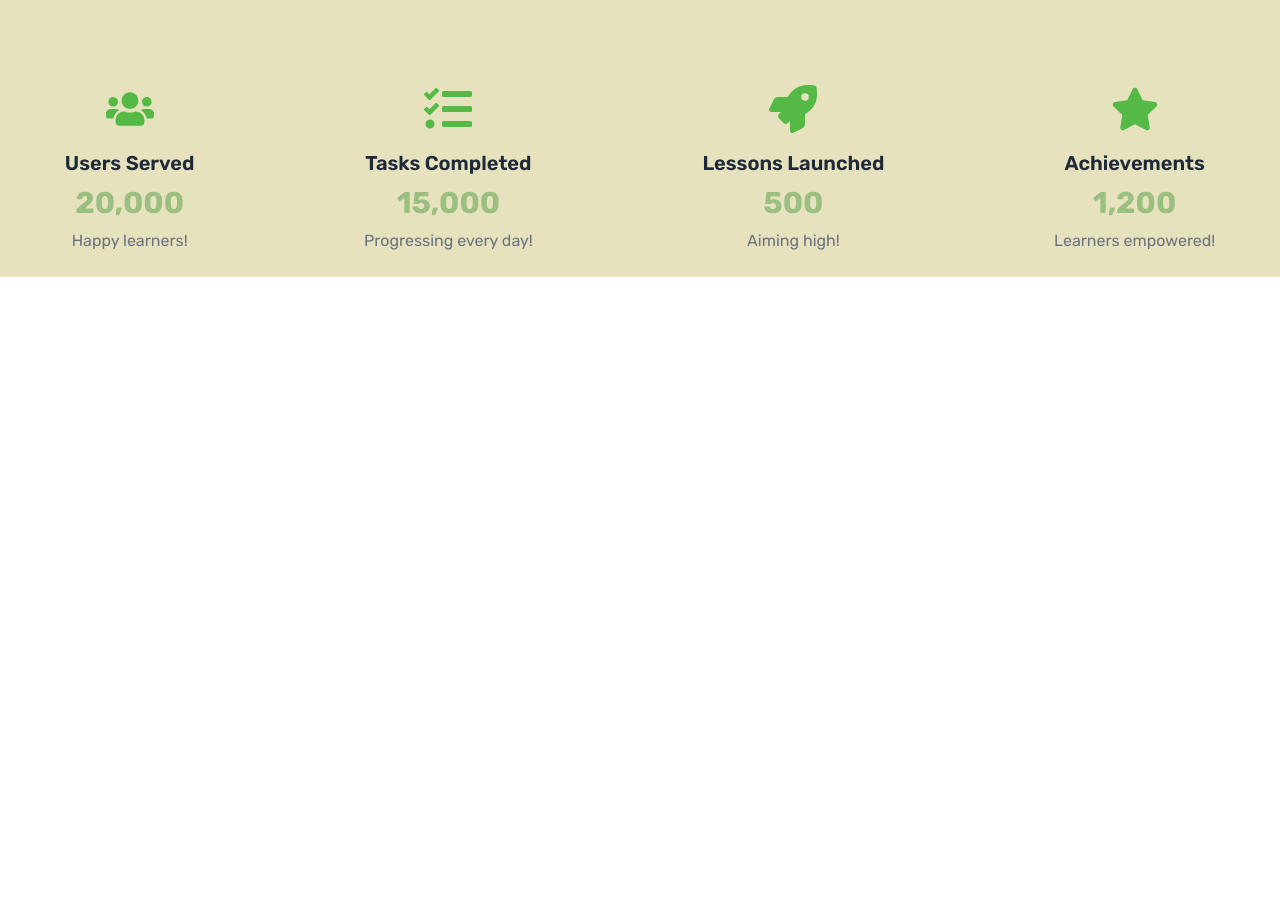
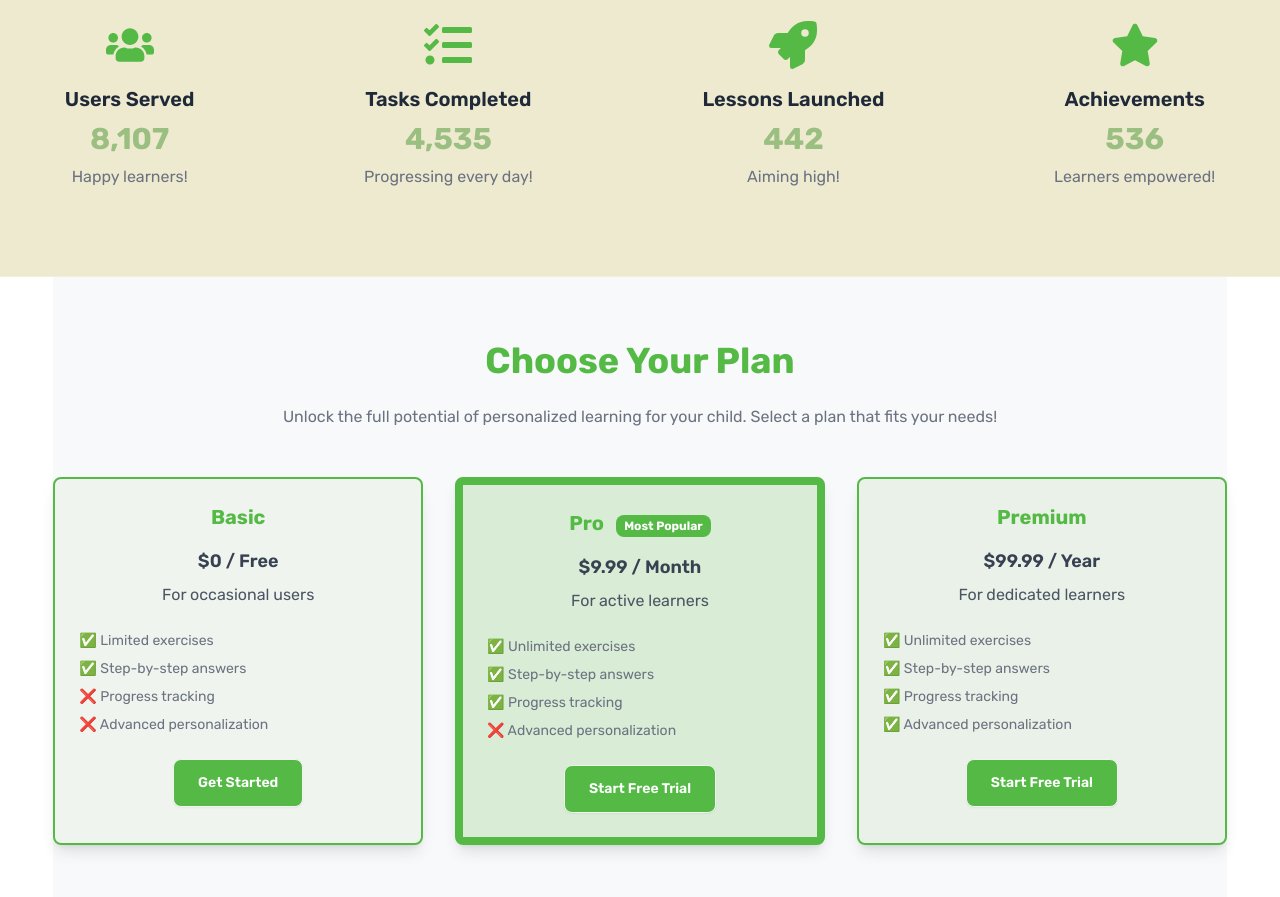
Before and after one commit to Phanthom-Mekat/AI-Integrated-Edu-Platform-Biddasagor, a React (Vite) app: page / in a window 1280 px wide. Shown: the part 2680-3577 px from the top of the page. Before the commit the page ends 2957 px from the top, so only its background shows below. Built offline with nearby package versions, Linux system fonts and the light colour scheme.

Commit message:
pricing done

```diff
--- /dev/null
+++ b/src/components/home/Pricing.jsx
@@ -0,0 +1,67 @@
+
+const Pricing = () => {
+    return (
+        <div className="bg-light py-16 w-11/12 mx-auto">
+            <h2 className="text-4xl text-center font-bold text-secondary mb-6">
+                Choose Your Plan
+            </h2>
+            <p className="text-center text-gray-500 mb-12">
+                Unlock the full potential of personalized learning for your child. Select a plan that fits your needs!
+            </p>
+
+            <div className="grid grid-cols-1 md:grid-cols-3 gap-8">
+                {/* Basic Plan */}
+                <div className="border-2 border-secondary rounded-lg shadow-lg p-6 text-center bg-primary/10">
+                    <h3 className="text-xl font-bold text-secondary mb-4">Basic</h3>
+                    <p className="text-lg font-semibold text-gray-700 mb-2">$0 / Free</p>
+                    <p className="text-gray-600 mb-6">For occasional users</p>
+                    <ul className="text-sm text-gray-500 text-start space-y-2 mb-6">
+                        <li>✅ Limited exercises</li>
+                        <li>✅ Step-by-step answers</li>
+                        <li>❌ Progress tracking</li>
+                        <li>❌ Advanced personalization</li>
+                    </ul>
+                    <button className="bg-secondary btn text-white  px-6 rounded-lg hover:bg-secondary-dark">
+                        Get Started
+                    </button>
+                </div>
+
+                {/* Pro Plan */}
+                <div className="border-8 border-secondary rounded-lg shadow-lg p-6 text-center bg-secondary/20">
+                    <h3 className="text-xl font-bold text-secondary mb-4">
+                        Pro <span className="text-xs bg-secondary text-white py-1 px-2 rounded-lg ml-2">Most Popular</span>
+                    </h3>
+                    <p className="text-lg font-semibold text-gray-700 mb-2">$9.99 / Month</p>
+                    <p className="text-gray-600 mb-6">For active learners</p>
+                    <ul className="text-sm text-gray-500 text-start space-y-2 mb-6">
+                        <li>✅ Unlimited exercises</li>
+                        <li>✅ Step-by-step answers</li>
+                        <li>✅ Progress tracking</li>
+                        <li>❌ Advanced personalization</li>
+                    </ul>
+                    <button className="bg-secondary btn text-white px-6 rounded-lg hover:bg-secondary-dark">
+                        Start Free Trial
+                    </button>
+                </div>
+
+                {/* Premium Plan */}
+                <div className="border-2 border-secondary rounded-lg shadow-lg p-6 text-center bg-primary/15">
+                    <h3 className="text-xl font-bold text-secondary mb-4">Premium</h3>
+                    <p className="text-lg font-semibold text-gray-700 mb-2">$99.99 / Year</p>
+                    <p className="text-gray-600 mb-6">For dedicated learners</p>
+                    <ul className="text-sm text-gray-500 text-start space-y-2 mb-6">
+                        <li>✅ Unlimited exercises</li>
+                        <li>✅ Step-by-step answers</li>
+                        <li>✅ Progress tracking</li>
+                        <li>✅ Advanced personalization</li>
+                    </ul>
+                    <button className="bg-secondary btn text-white px-6 rounded-lg hover:bg-secondary-dark">
+                        Start Free Trial
+                    </button>
+                </div>
+            </div>
+        </div>
+    );
+};
+
+export default Pricing;
--- a/src/components/home/States.jsx
+++ b/src/components/home/States.jsx
@@ -3,7 +3,7 @@ import CountUp from 'react-countup';
 
 const States = () => {
     return (
-        <div className="bg-tertiary/35 pt-80 md:pt-56"  style={{
+        <div className="bg-tertiary/25 pt-80 md:pt-40 pb-16"  style={{
             clipPath: 'polygon(0 15%, 10% 10%, 20% 20%, 30% 15%, 40% 20%, 50% 10%, 60% 20%, 70% 15%, 80% 10%, 90% 20%, 100% 10%, 100% 100%, 0 100%)',
           }}>
             <h2 className="text-4xl text-center font-bold text-secondary mb-6">
@@ -17,7 +17,7 @@ const States = () => {
                 <div className="flex flex-col items-center text-center  p-6 rounded-lg ">
                     <FaUsers className="text-5xl text-secondary mb-4" />
                     <h3 className="text-xl font-semibold  mb-2">Users Served</h3>
-                    <CountUp start={0} end={20000} duration={2.5} separator="," className="text-3xl font-bold text-primary" />
+                    <CountUp start={0} end={20000} duration={30} separator="," className="text-3xl font-bold text-primary" />
                     <p className="text-gray-500 mt-2">Happy learners!</p>
                 </div>
 
@@ -25,7 +25,7 @@ const States = () => {
                 <div className="flex flex-col items-center text-center  p-6 rounded-lg ">
                     <FaTasks className="text-5xl text-secondary mb-4" />
                     <h3 className="text-xl font-semibold  mb-2">Tasks Completed</h3>
-                    <CountUp start={0} end={15000} duration={2.5} separator="," className="text-3xl font-bold text-primary" />
+                    <CountUp start={0} end={15000} duration={40} separator="," className="text-3xl font-bold text-primary" />
                     <p className="text-gray-500 mt-2">Progressing every day!</p>
                 </div>
 
@@ -33,7 +33,7 @@ const States = () => {
                 <div className="flex flex-col items-center text-center p-6 rounded-lg ">
                     <FaRocket className="text-5xl text-secondary mb-4" />
                     <h3 className="text-xl font-semibold  mb-2">Lessons Launched</h3>
-                    <CountUp start={0} end={500} duration={2.5} separator="," className="text-3xl font-bold text-primary" />
+                    <CountUp start={0} end={500} duration={20} separator="," className="text-3xl font-bold text-primary" />
                     <p className="text-gray-500 mt-2">Aiming high!</p>
                 </div>
 
@@ -41,7 +41,7 @@ const States = () => {
                 <div className="flex flex-col items-center text-center  p-6 rounded-lg ">
                     <FaStar className="text-5xl text-secondary mb-4" />
                     <h3 className="text-xl font-semibold  mb-2">Achievements</h3>
-                    <CountUp start={0} end={1200} duration={2.5} separator="," className="text-3xl font-bold text-primary" />
+                    <CountUp start={0} end={1200} duration={20} separator="," className="text-3xl font-bold text-primary" />
                     <p className="text-gray-500 mt-2">Learners empowered!</p>
                 </div>
             </div>
--- a/src/pages/HomePage.jsx
+++ b/src/pages/HomePage.jsx
@@ -1,6 +1,7 @@
 import DiscoverSection from "../components/home/DiscoverSection";
 import Hero from "../components/home/Hero";
 import HowItWorks from "../components/home/HowItWorks";
+import Pricing from "../components/home/Pricing";
 import States from "../components/home/States";
 
 const HomePage = () => {
@@ -11,6 +12,7 @@ const HomePage = () => {
                 <DiscoverSection/>
                 <HowItWorks/>
                 <States/>
+                <Pricing/>
             </main>
         </div>
     );
```
